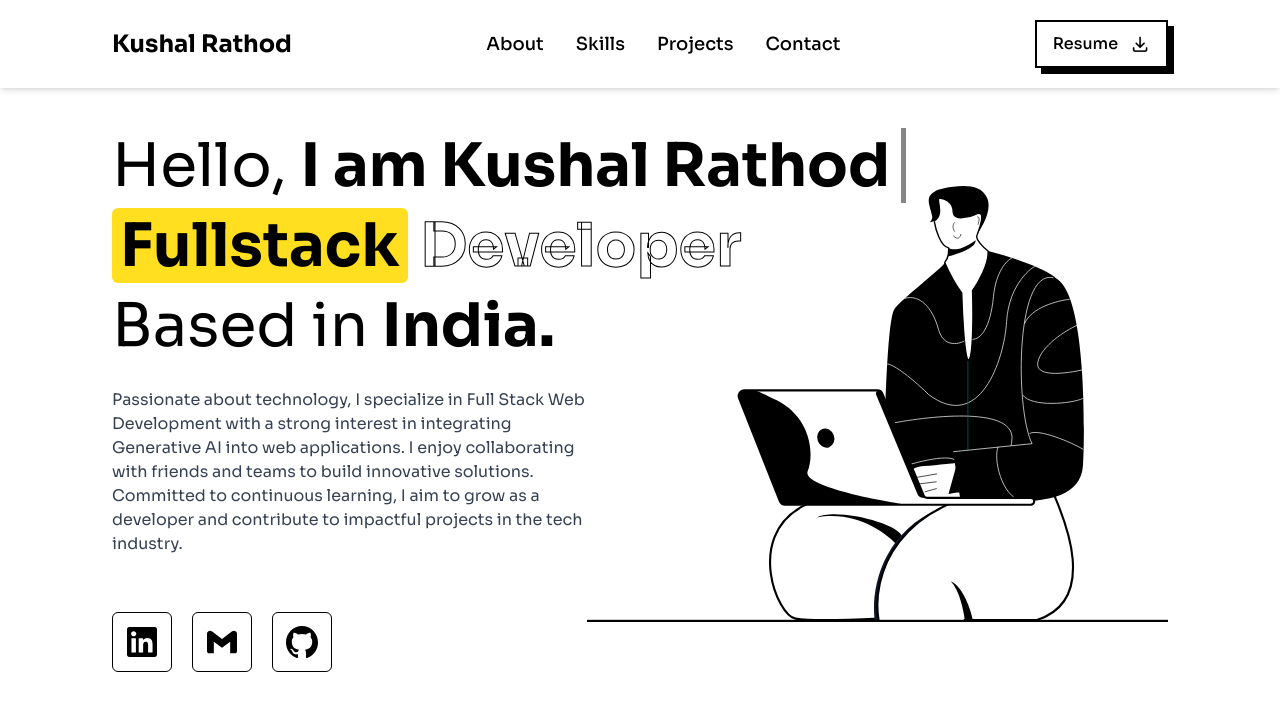
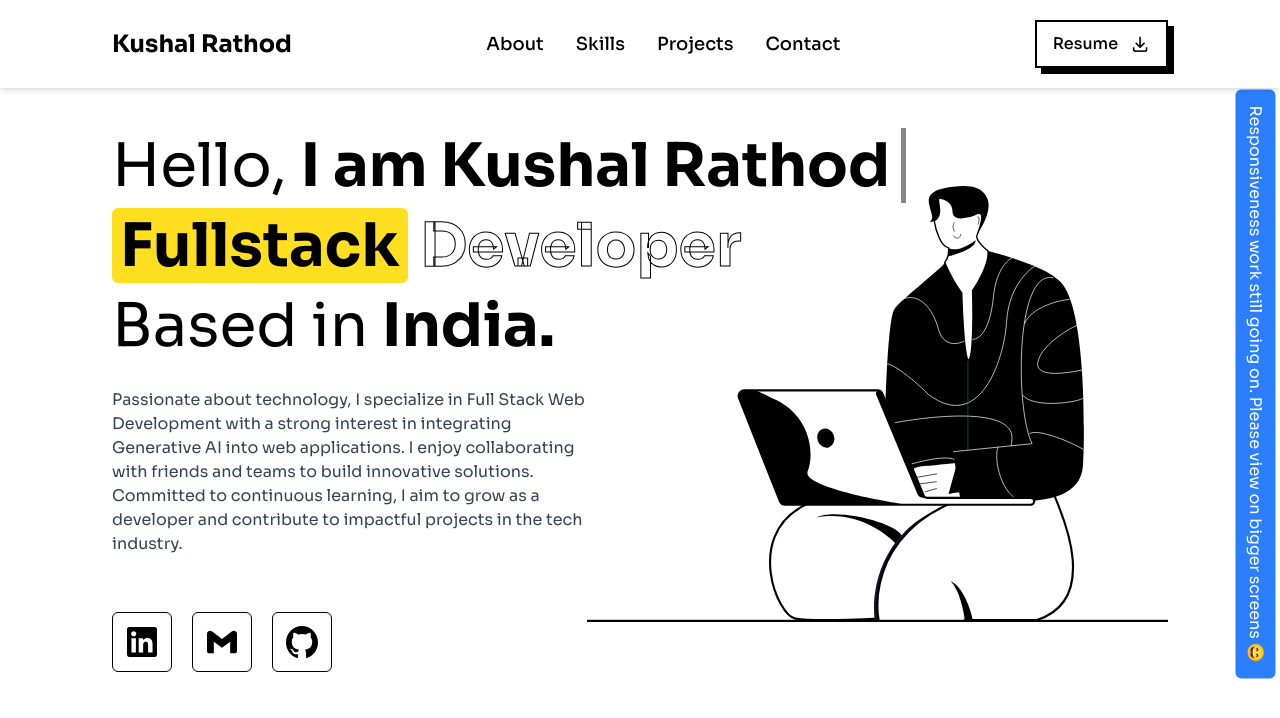
Before and after one commit to KushalXCoder/Portfolio-Website, a React (Vite) app: page / in a window 1280 px wide. Shown: the top 718 px of the page. Built offline with nearby package versions, Linux system fonts and the light colour scheme.

Commit message:
Added notice

```diff
--- a/src/App.jsx
+++ b/src/App.jsx
@@ -42,6 +42,7 @@ function App() {
   return (
     <div className="app h-screen w-screen relative overflow-x-hidden">
       <motion.div className="cursor fixed top-0 left-0 h-10 w-10 bg-black rounded-full z-100 pointer-events-none" variants={variants} animate="default"></motion.div>
+      <div className="notice absolute font-display top-91 right-[-270px] text-white bg-blue-500 px-4 py-2 rounded-md rotate-90">Responsiveness work still going on. Please view on bigger screens 😄</div>
       <Navbar/>
       <Home/>
       <Skills/>
```
